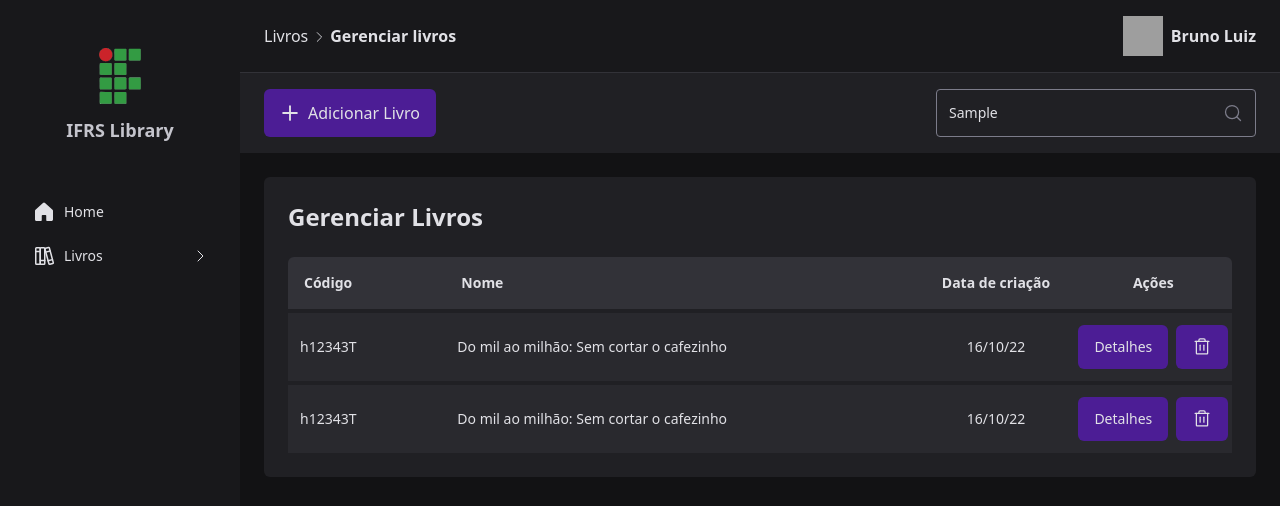
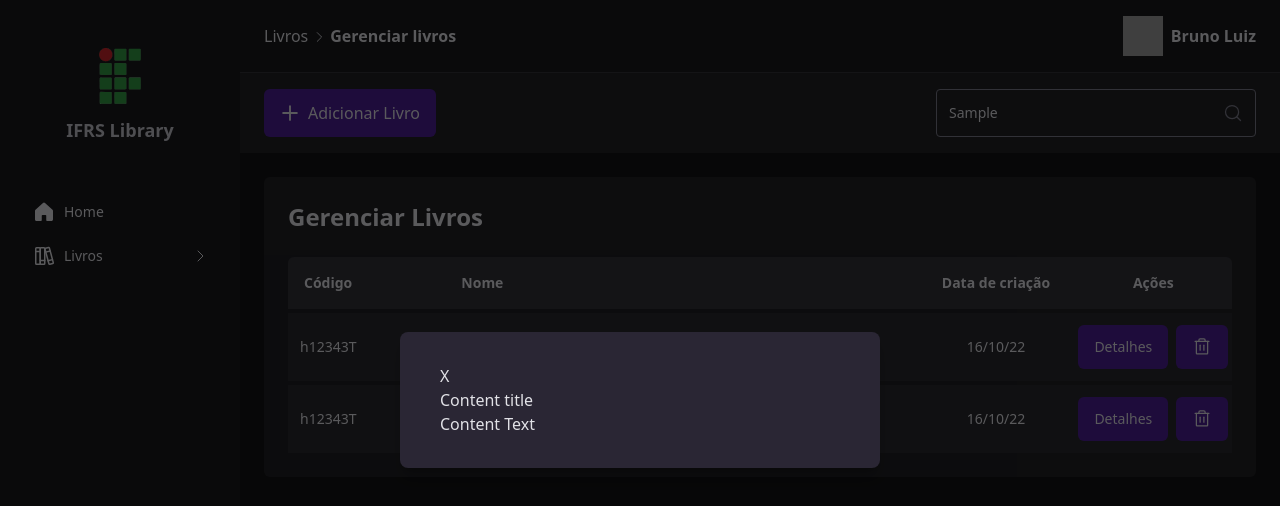
Before and after one commit to brunosllz/library-ifrs, a React (Vite) app: page /books in a window 1280 px wide. Both pictures are taken after typing "Sample" into the empty fields and a click on the button "Adicionar Livro". Shown: the top 506 px of the page. Built offline with nearby package versions, Linux system fonts and the light colour scheme; grey boxes are pictures that could not be loaded.

Commit message:
Add new book form component and implement dialog component at book page

```diff
--- /dev/null
+++ b/src/pages/Books/components/NewBookForm.tsx
@@ -0,0 +1,14 @@
+import * as Dialog from '@radix-ui/react-dialog';
+
+export function NewBookForm() {
+  return (
+    <Dialog.Portal>
+      <Dialog.Overlay className="bg-black/60 inset-0 fixed" />
+      <Dialog.Content className="fixed bg-[#2A2634] py-8 px-10 top-1/2 left-1/2 -translate-x-1/2 -translate-y-1/2 rounded-lg w-[480px] shadow-lg shadow-black/25">
+        <Dialog.Close>X</Dialog.Close>
+        <Dialog.Title>Content title</Dialog.Title>
+        <h1>Content Text</h1>
+      </Dialog.Content>
+    </Dialog.Portal>
+  )
+}
--- a/src/pages/Books.tsx
+++ b/src/pages/Books/index.tsx
@@ -1,11 +1,16 @@
+import * as Dialog from '@radix-ui/react-dialog';
+import { Button } from '../../components/Button';
+import { TextInput } from '../../components/TextInput';
+import { NewBookForm } from './components/NewBookForm';
+
 import { Plus, MagnifyingGlass, Trash } from 'phosphor-react'
-import { Button } from '../components/Button'
-import { TextInput } from '../components/TextInput'
 
 export function Books() {
   return (
     <main className="flex flex-col">
       <header className="bg-gray-700 py-4 px-6 flex justify-between items-center w-full">
+        <Dialog.Root>
+          <Dialog.Trigger asChild>
             <Button.Root>
               <Button.Icon>
                 <Plus weight='bold' />
@@ -14,6 +19,10 @@ export function Books() {
                 Adicionar Livro
               </Button.Title>
             </Button.Root>
+          </Dialog.Trigger>
+
+          <NewBookForm />
+        </Dialog.Root>
 
         <div className='w-80'>
           <TextInput.Root className='border border-gray-400'>
```
Lines whose indentation alone changed are shown as unchanged.
